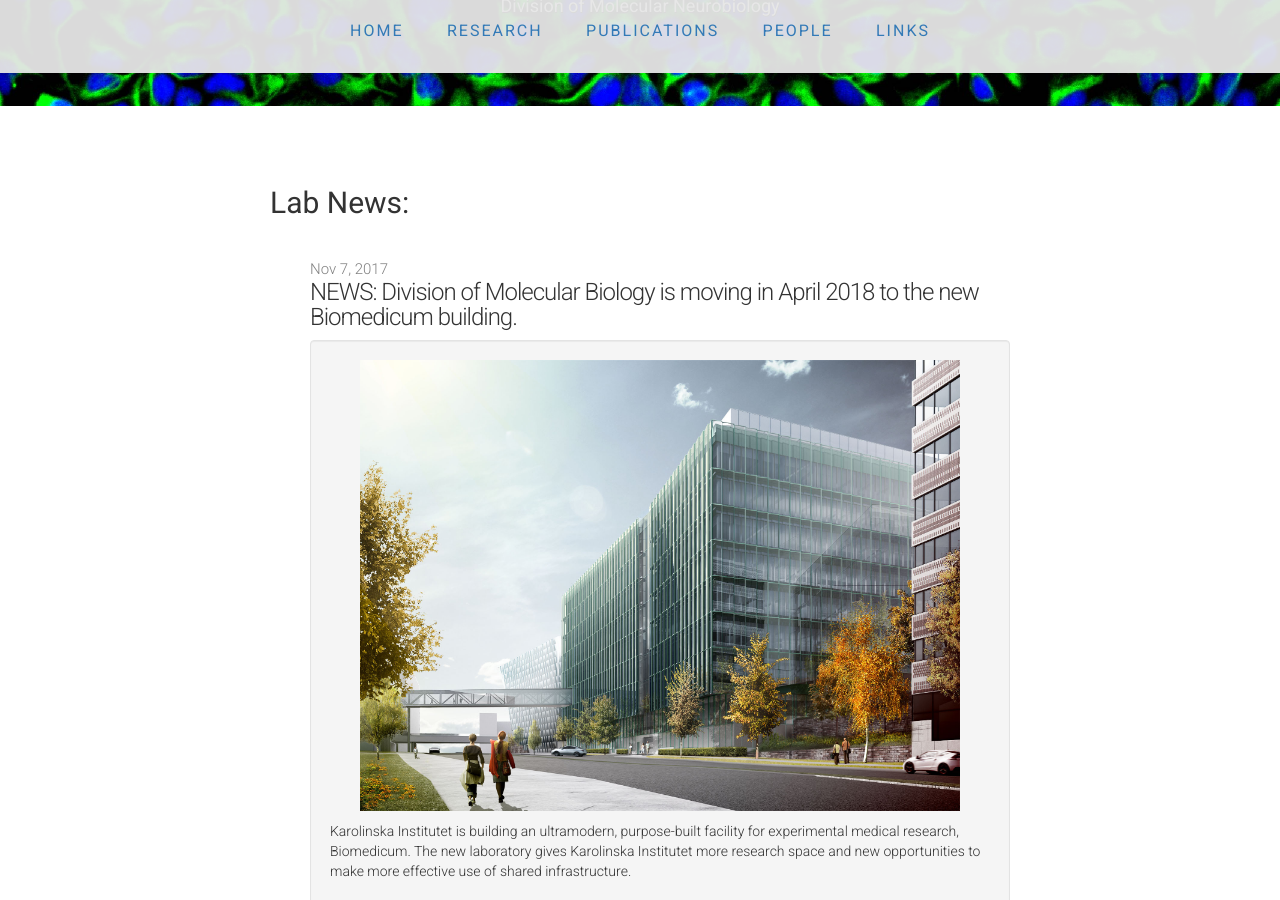
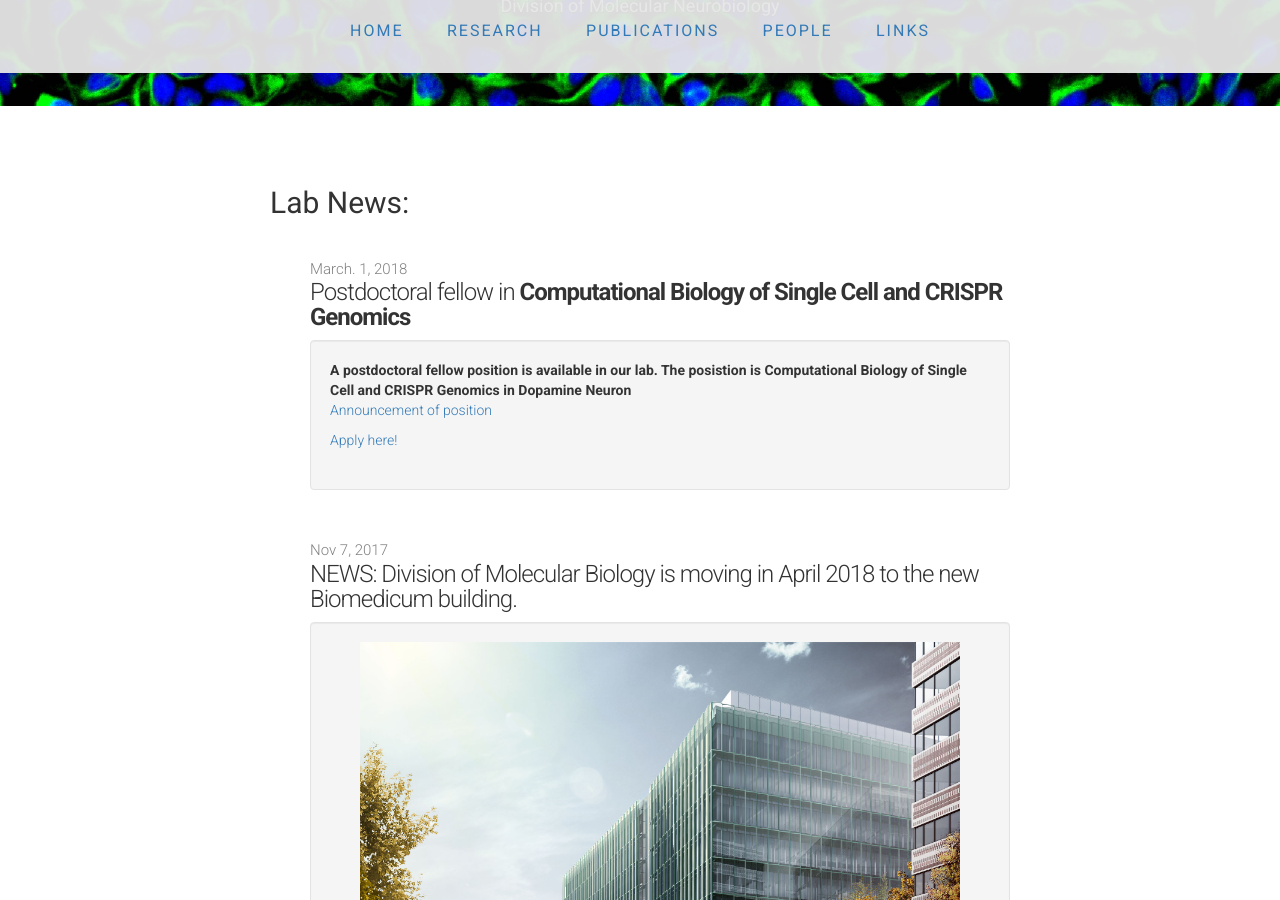
Before and after one commit to ArenasLab/arenaslab.github.io, a Jekyll site: the page index.html, which Jekyll copies as it is, in a window 1280 px wide and 900 px high, scrolled down 364 px. Built offline with Jekyll 4.4.1, drawn with Linux system fonts in a browser that asks for light colours; some of the changed text lies outside the part shown.

Commit message:
Update index.html

```diff
--- a/index.html
+++ b/index.html
@@ -86,6 +86,20 @@
 
 :END TEMPLATE -->
 
+	<li>
+            <span class="post-date">March. 1, 2018</span>
+            <span class="post-link">Postdoctoral fellow in <b>Computational Biology of Single Cell and CRISPR Genomics</b> </span>
+          </li>
+          <div class="well">
+            <li class="media">
+              <div class="media-body">
+              <strong class="media-heading">A postdoctoral fellow position is available in our lab. The posistion is Computational Biology of Single Cell and CRISPR Genomics in Dopamine Neuron</strong>
+              <p><a href="/img/Postdoctoral fellow_Computational Biology_EArenas.pdf">Announcement of position</a></p>
+	      <p><a href="https://ki.mynetworkglobal.com/en/what:job/jobID:196461/type:job/where:4/apply:1">Apply here!</a></p>
+               </div>
+             </li>
+           </div>
+	<p>&nbsp;</p>
 
         <li>
             <span class="post-date">Nov 7, 2017</span>
@@ -446,7 +460,7 @@
 	<div class=" col-sm-4  col-md-4 col-lg-4">
         </div>
         <div class=" col-sm-4  col-md-4 col-lg-4" align="center">
-		<p>Updated: Nov 7, 2017</p>
+		<p>Updated: Mar 14, 2018</p>
 	</div>
         <div class=" col-sm-4  col-md-4 col-lg-4">
 	</div>
```
